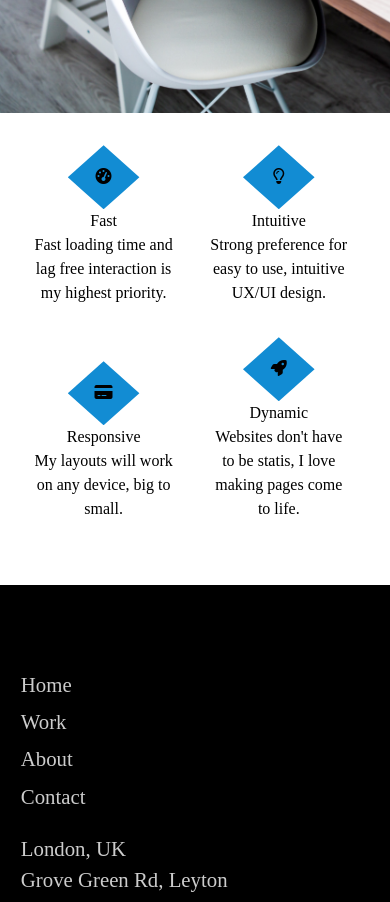
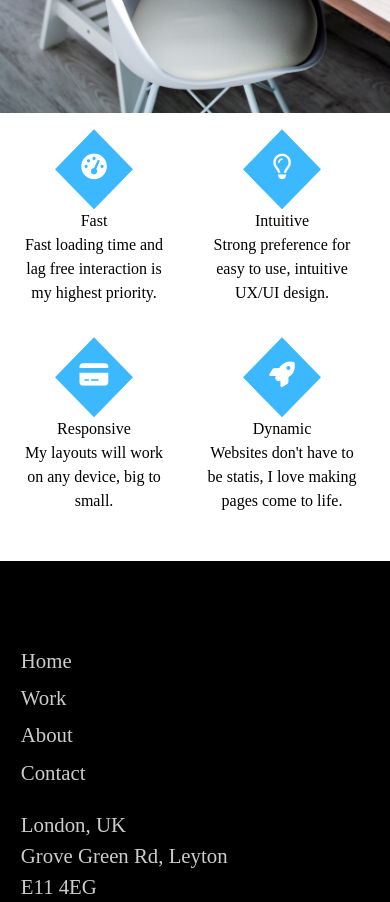
Before and after one commit to timoteidumitru/Last_Version_CV, a React (Create React App) app: page /Last_Version_CV/about in a window 390 px wide. Shown: the part 1080-1982 px from the top of the page. Built offline with nearby package versions, Linux system fonts and the light colour scheme.

Commit message:
style title and icons for mobile and wide devices

```diff
--- a/src/components/about/Squares.js
+++ b/src/components/about/Squares.js
@@ -6,7 +6,7 @@ export default function Square() {
       <div className="item-about">
         <span className="clock">
           <div className="item-about-image-holder">
-            <i class="fas fa-tachometer-alt"></i>
+            <i class="icons-font fas fa-tachometer-alt"></i>
           </div>
         </span>
         <span className="item-abut-title">
@@ -19,7 +19,7 @@ export default function Square() {
       <div className="item-about">
         <span className="bulb">
           <div className="item-about-image-holder">
-            <i class="far fa-lightbulb"></i>
+            <i class="icons-font far fa-lightbulb"></i>
           </div>
         </span>
         <span className="item-abut-title">
@@ -32,7 +32,7 @@ export default function Square() {
       <div className="item-about">
         <span className="computer">
           <div className="item-about-image-holder">
-            <i class="fas fa-credit-card"></i>
+            <i class="icons-font fas fa-credit-card"></i>
           </div>
         </span>
         <span className="item-abut-title">
@@ -45,7 +45,7 @@ export default function Square() {
       <div className="item-about">
         <span className="rocket">
           <div className="item-about-image-holder">
-            <i class="fas fa-rocket"></i>
+            <i class="icons-font fas fa-rocket"></i>
           </div>
         </span>
         <span className="item-abut-title">
--- a/src/components/about/about.scss
+++ b/src/components/about/about.scss
@@ -21,7 +21,7 @@
   font-size: 3em;
   text-align: center;
   padding-top: 1em;
-  margin-bottom: -2em;
+  // margin-bottom: -2em;
   line-height: 1.1em;
 }
 
@@ -29,8 +29,8 @@
   content: '';
   display: block;
   position: absolute;
-  width: 25%;
-  left: 38%;
+  width: 8%;
+  left: 46%;
   border-bottom: 2px solid black;
 }
 
@@ -201,6 +201,31 @@
 }
 
 @media only screen and (max-width: 480px) {
+  .about-page {
+    margin-bottom: -2em;
+  }
+  .about-main-name::after {
+    content: '';
+    display: block;
+    position: absolute;
+    width: 25%;
+    left: 38%;
+    border-bottom: 2px solid black;
+  }
+  .item-about-image-holder {
+    line-height: 4.2em;
+    height: 2em;
+    clip-path: polygon(50% 0%, 75% 50%, 50% 100%, 25% 50%);
+    background-color: rgb(60, 184, 255);
+    max-width: 220px;
+    margin: 0 auto;
+  }
+  .about-items-wrapper {
+    display: contents !important;
+  }
+  .item-about {
+    width: 40% !important;
+  }
   .header-text-about {
     font-size: 2em;
     padding-top: 4em;
@@ -243,10 +268,11 @@
   // width: 90%;
   margin: 0 auto;
   padding: 1em;
+  display: flex;
 }
 
 .item-about {
-  width: 40%;
+  width: 20%;
   display: inline-block;
   padding: 1em;
 }
@@ -257,9 +283,16 @@
   width: 100%;
 }
 
+.icons-font {
+  color: white;
+  font-size: 1.6em;
+}
+
 .item-about-image-holder {
-  line-height: 4em;
-  height: 4em;
+  line-height: 5.3em;
+  height: 5em;
   clip-path: polygon(50% 0%, 75% 50%, 50% 100%, 25% 50%);
-  background-color: rgb(18, 140, 211);
+  background-color: rgb(60, 184, 255);
+  max-width: 180px;
+  margin: 0 auto;
 }
```
